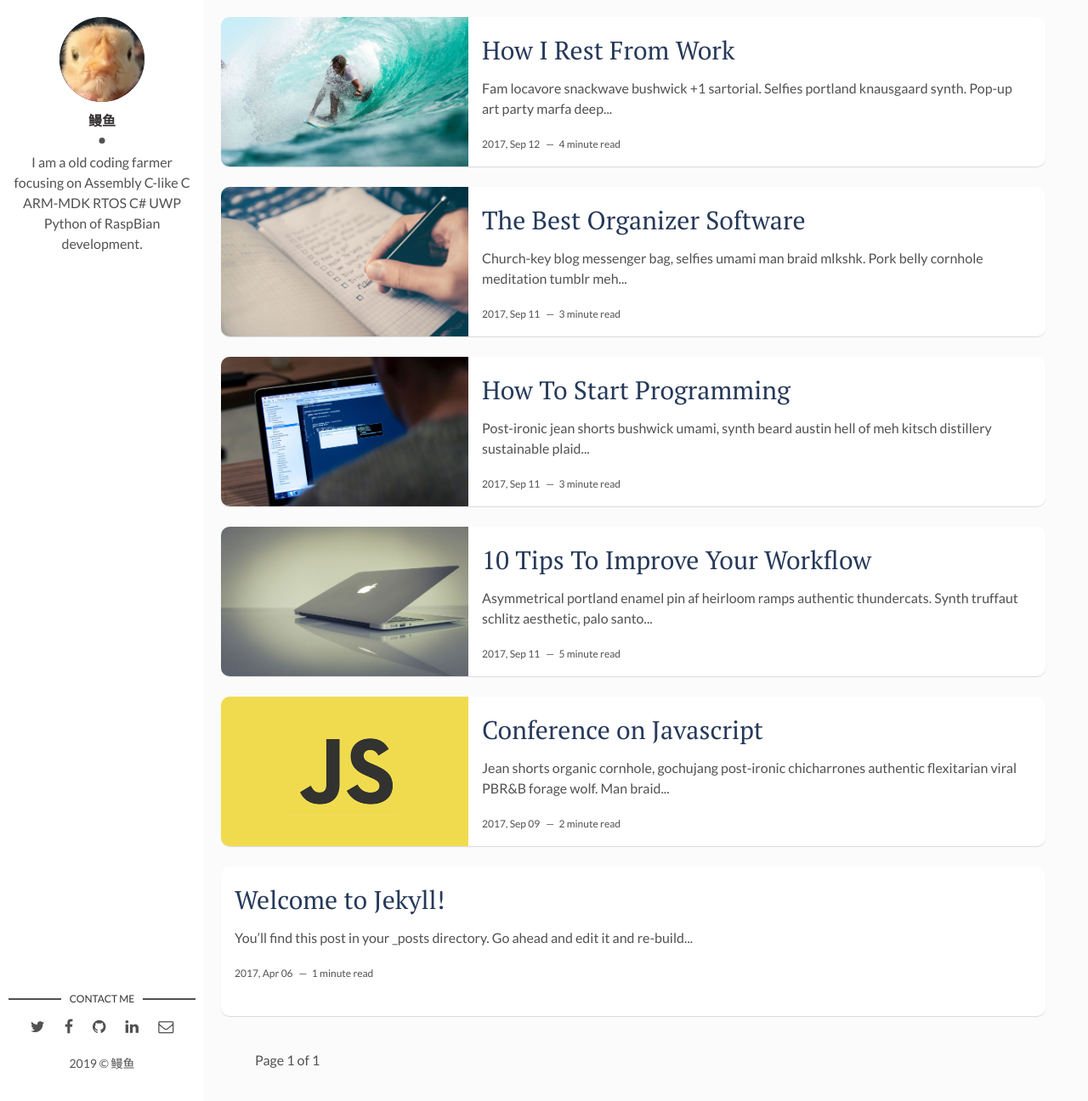
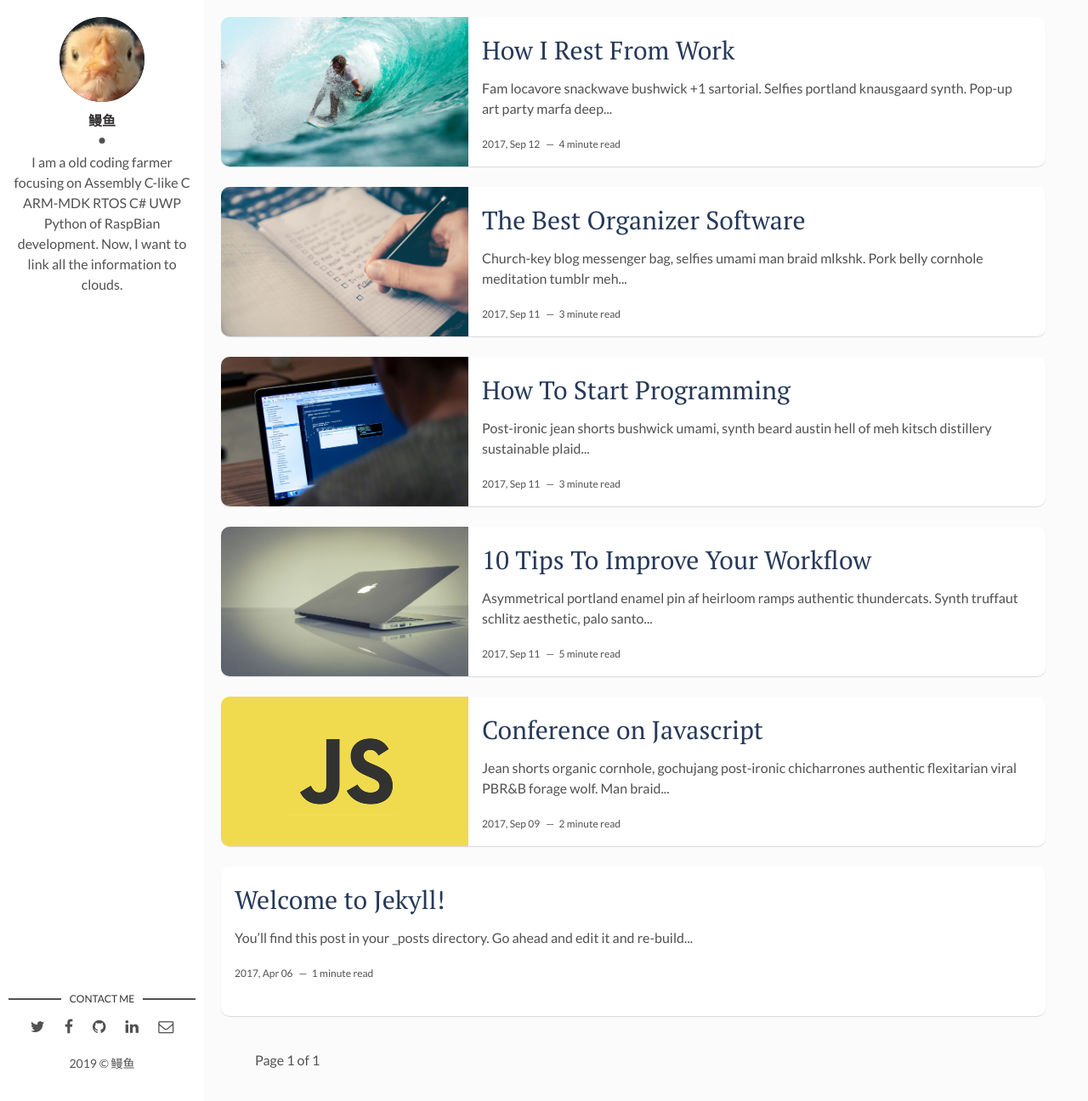
Before and after one commit to louisopen/louisopen.github.io, a Jekyll site: the page built from index.html, in a window 1280 px wide and 1296 px high. Shown: the whole window at 85% size. Built offline with Jekyll 4.4.1, drawn with Linux system fonts in a browser that asks for light colours; the list of posts is cut into pages by our own code.

Commit message:
Update _config.yml

```diff
--- a/_config.yml
+++ b/_config.yml
@@ -11,7 +11,7 @@
 # Author Settings
 author: 鳗鱼 # add your name
 author-img: chick-freeman.jpg # add your photo
-about-author: I am a old coding farmer focusing on Assembly C-like C ARM-MDK RTOS C# UWP Python of RaspBian development. # add description
+about-author: I am a old coding farmer focusing on Assembly C-like C ARM-MDK RTOS C# UWP Python of RaspBian development. Now, I want to link all the information to clouds. # add description
 social-twitter: louisopen # add your Twitter handle
 social-facebook: louisopen # add your Facebook handle
 social-github: louisopen # add your Github handle
```
